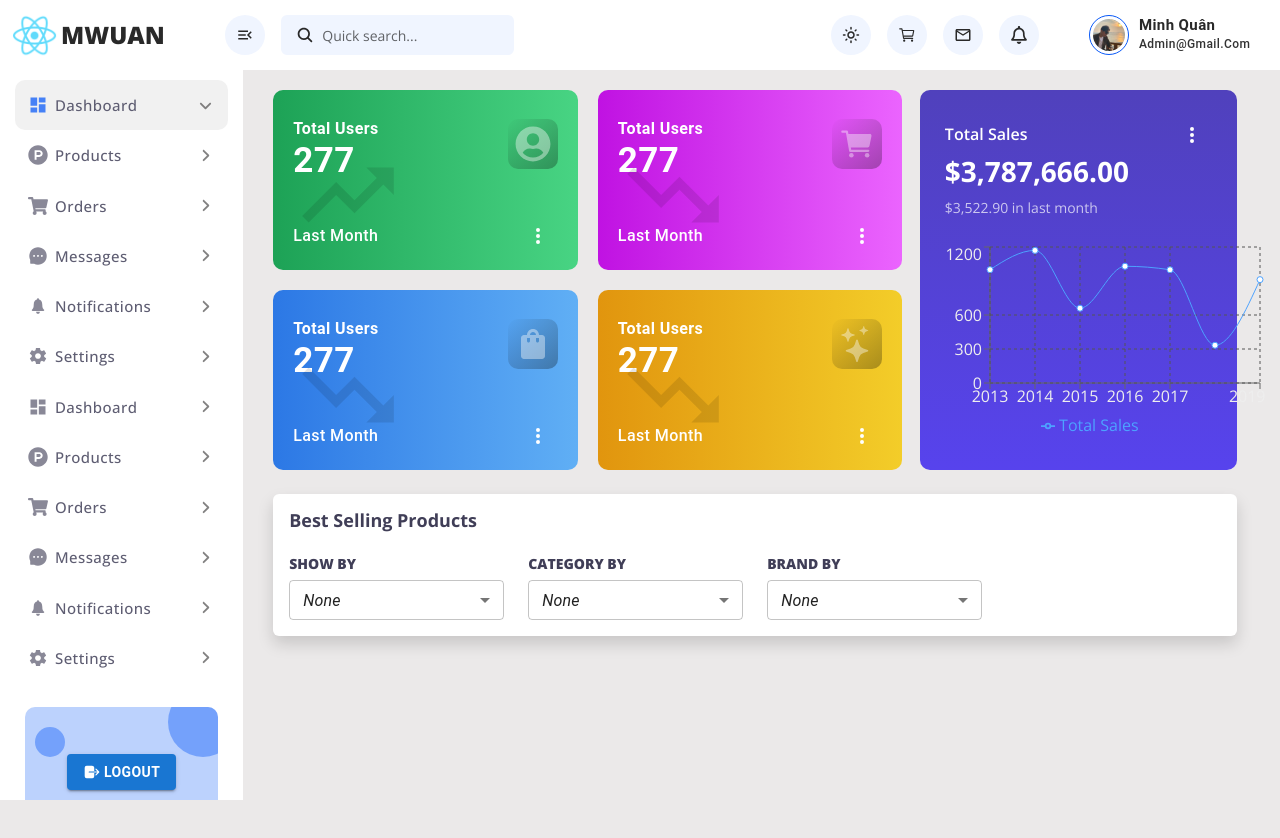
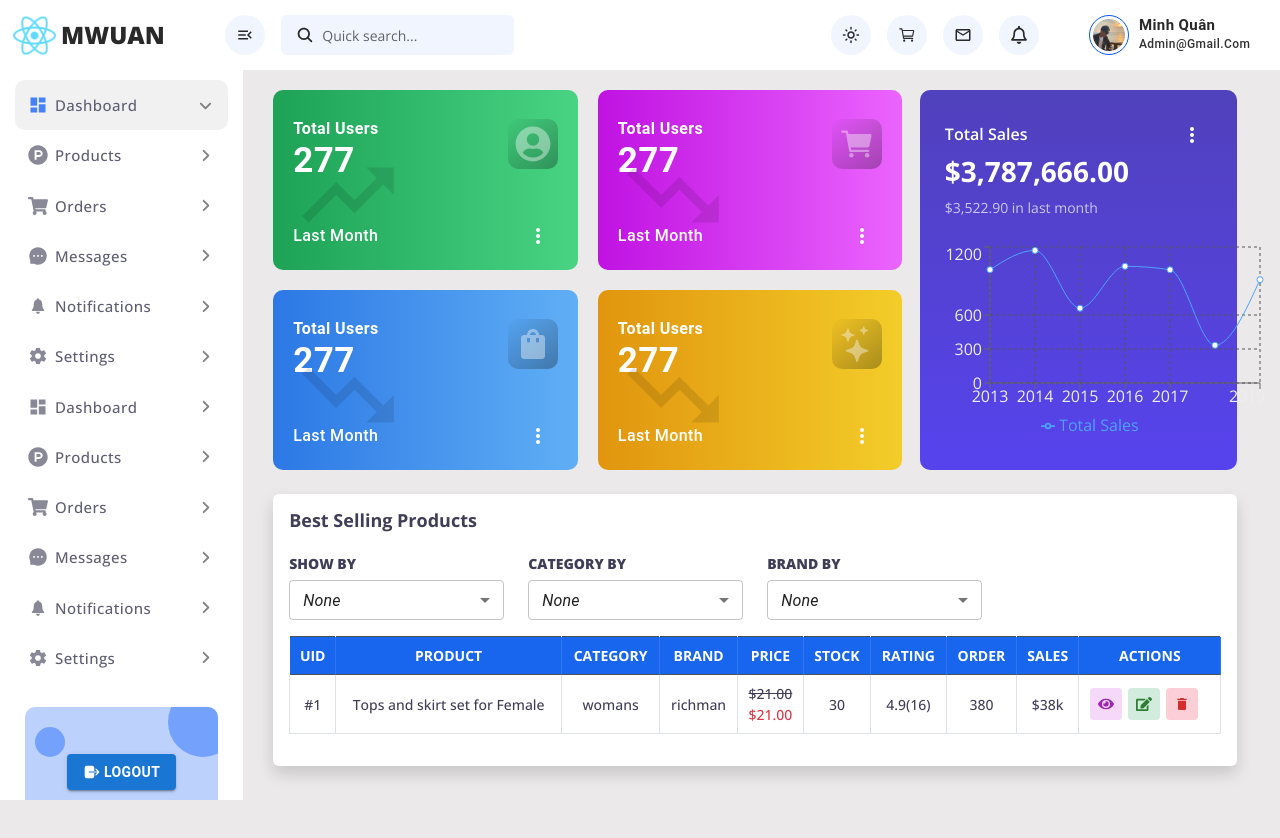
Before and after one commit to dovanminhquan0505/Dashboard-Reactjs, a React (Create React App) app: page / in a window 1280 px wide. Shown: the top 838 px of the page. Before the commit the page ends 800 px from the top, so only its background shows below. Built offline with nearby package versions, Linux system fonts and the light colour scheme.

Commit message:
Update table for products

```diff
--- a/src/App.css
+++ b/src/App.css
@@ -584,3 +584,52 @@ header button.rounded-circle:hover svg {
     text-transform: capitalize;
     color: #403e57;
 }
+
+/* Table */
+h1, h2, h3, h4, h5, h6 {
+    color: #403e57;
+}
+
+.table .table-dark th{
+    background: #1866ee !important;
+    border-color: rgba(255, 255, 255, 0.1) !important;
+    font-size: 14px !important;
+    text-align: center;
+}
+
+.table tbody td {
+    font-size: 14px !important;
+    color: #403e57;
+    font-weight: 500;
+    vertical-align: middle !important;
+    text-align: center;
+}
+
+.table tbody .actions button {
+    min-width: 32px !important;
+    width: 32px !important;
+    height: 32px !important;
+    margin: 0px 3px !important;
+}
+
+.table tbody .actions .secondary {
+    background: rgba(203, 60, 231, 0.2) !important;
+}
+
+.table tbody .actions .success {
+    background: rgba(26, 159, 83, 0.2) !important;
+}
+
+.table tbody .actions .error {
+    background: rgba(241, 17, 51, 0.2) !important;
+}
+
+.table tbody .actions button svg {
+    font-size: 32px !important;
+}
+
+.table tbody tr td .old,
+.table tbody tr td .new {
+    display: block;
+    width: 100%;
+}
--- a/src/screens/Dashboard/index.jsx
+++ b/src/screens/Dashboard/index.jsx
@@ -1,4 +1,4 @@
-import React, { useRef, useState } from "react";
+import React, { useState } from "react";
 import DashboardBox from "./components/DashboardBox";
 import { FaUserCircle } from "react-icons/fa";
 import { IoCart } from "react-icons/io5";
@@ -22,7 +22,9 @@ import InputLabel from '@mui/material/InputLabel';
 import FormHelperText from '@mui/material/FormHelperText';
 import FormControl from '@mui/material/FormControl';
 import Select from '@mui/material/Select';
-
+import { FaEye } from "react-icons/fa";
+import { FaEdit } from "react-icons/fa";
+import { MdDelete } from "react-icons/md";
 
 const Dashboard = () => {
     const data = [
@@ -216,7 +218,48 @@ const Dashboard = () => {
                         </div>
                     </div>
 
-                    <div className="table-responsive"></div>
+                    <div className="table-responsive mt-3">
+                        <table className="table table-bordered">
+                            <thead className="table-dark">
+                                <tr>
+                                    <th>UID</th>
+                                    <th>PRODUCT</th>
+                                    <th>CATEGORY</th>
+                                    <th>BRAND</th>
+                                    <th>PRICE</th>
+                                    <th>STOCK</th>
+                                    <th>RATING</th>
+                                    <th>ORDER</th>
+                                    <th>SALES</th>
+                                    <th>ACTIONS</th>
+                                </tr>
+                            </thead>
+
+                            <tbody>
+                                <tr>
+                                    <td>#1</td>
+                                    <td>Tops and skirt set for Female </td>
+                                    <td>womans </td>
+                                    <td>richman</td>
+                                    <td>
+                                        <del className="old">$21.00</del>
+                                        <span className="new text-danger">$21.00</span>
+                                    </td>
+                                    <td>30</td>
+                                    <td>4.9(16)</td>
+                                    <td>380</td>
+                                    <td>$38k</td>
+                                    <td>
+                                        <div className="actions d-flex align-items-center">
+                                            <Button className="secondary" color="secondary"><FaEye /></Button>
+                                            <Button className="success" color="success"><FaEdit /></Button>
+                                            <Button className="error" color="error"><MdDelete /></Button>
+                                        </div>
+                                    </td>
+                                </tr>
+                            </tbody>
+                        </table>
+                    </div>
                 </div>
             </div>
         </>
```
